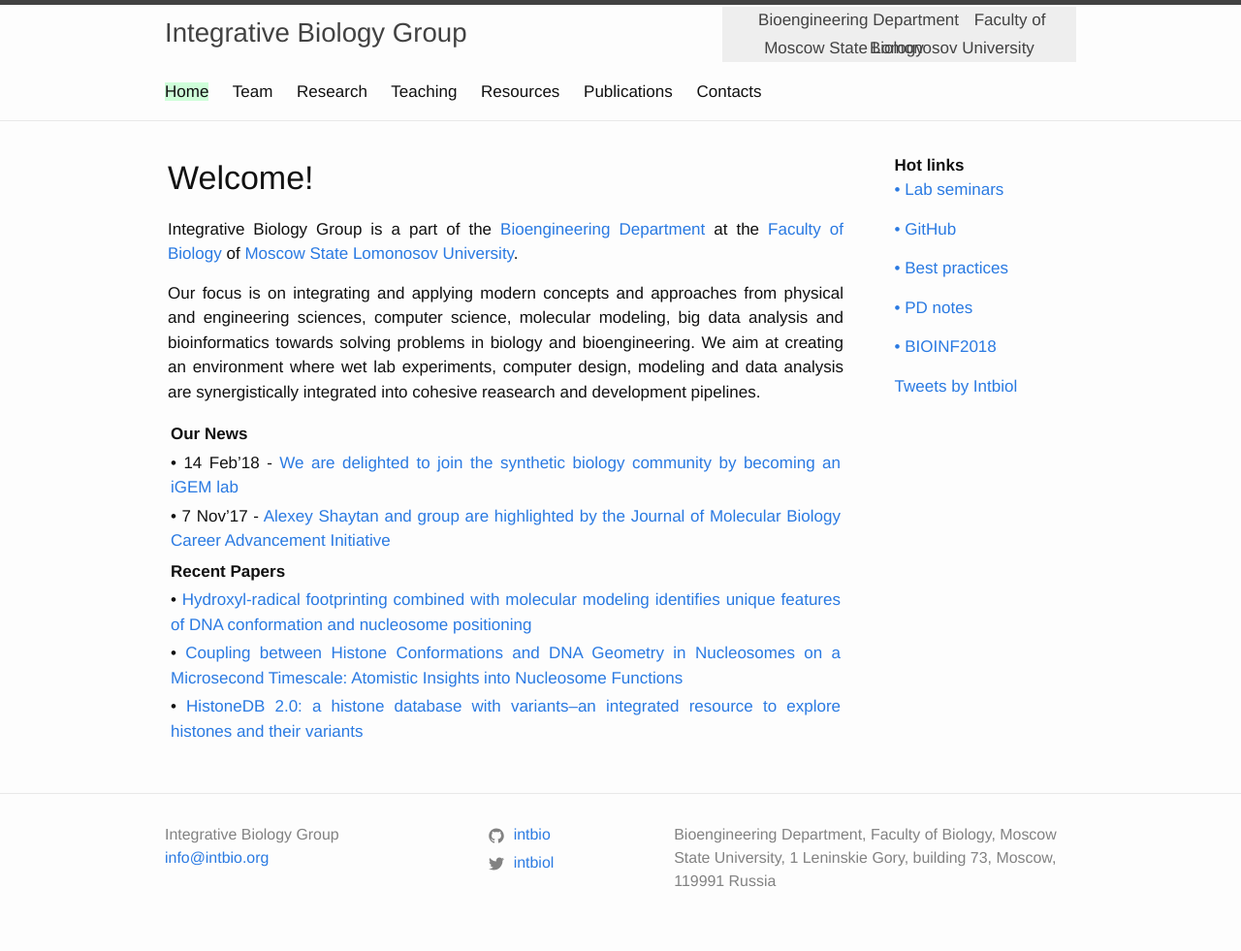
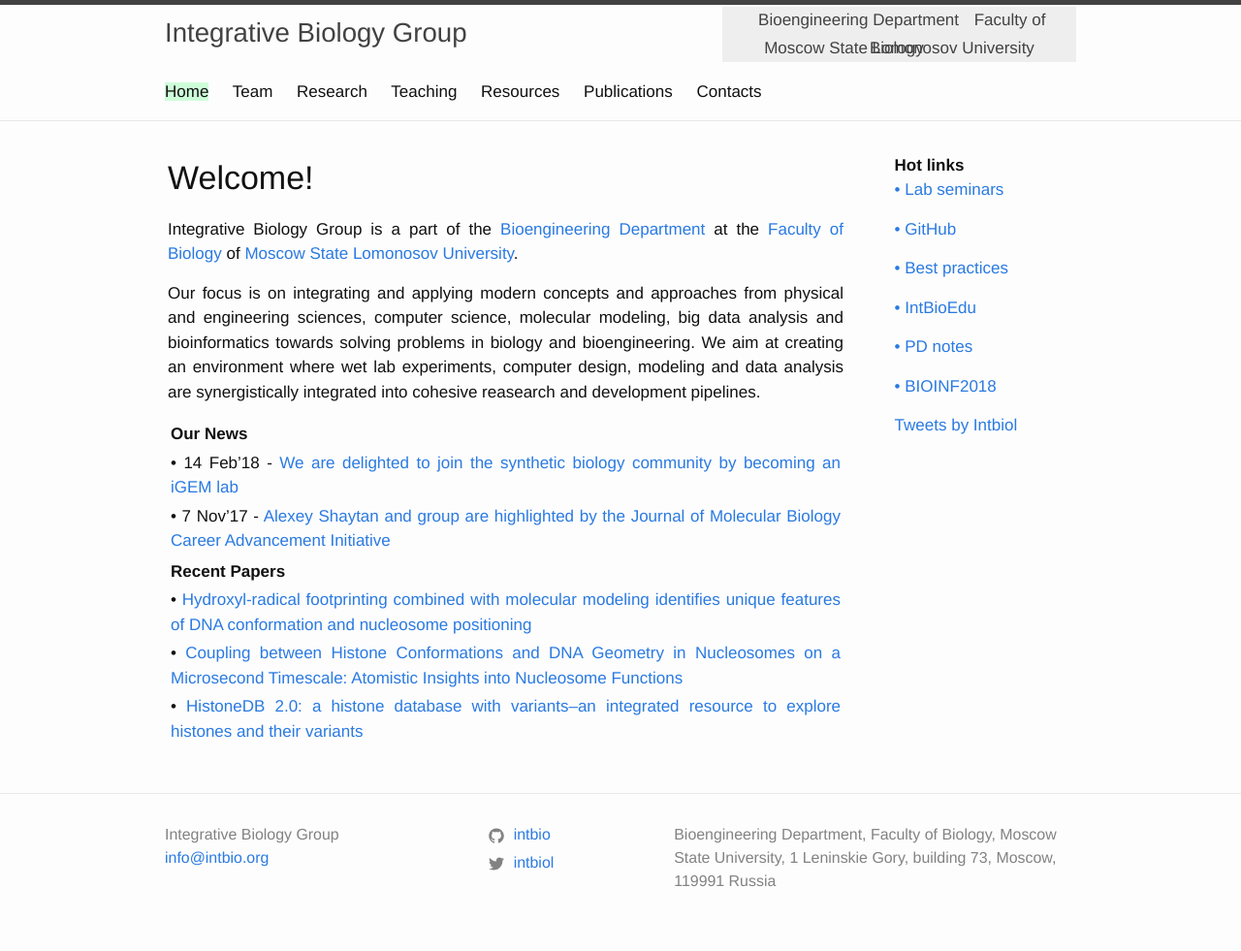
Before and after one commit to v-adlerberg/intbio.github.io, a Jekyll site: the page built from index.md, in a window 1280 px wide. Shown: the whole page at 97% size. Built offline with Jekyll 4.4.1, drawn with Linux system fonts in a browser that asks for light colours; comment, search, counter and statistics services are not loaded.

Commit message:
Update home.html

```diff
--- a/_layouts/home.html
+++ b/_layouts/home.html
@@ -24,6 +24,7 @@
          <li><a href="CBsem">• Lab seminars</a></li>
          <li><a href="https://github.com/intbio">• GitHub</a></li>
          <li><a href="https://github.com/intbio/best_practices">• Best practices</a></li>
+         <li><a href="https://github.com/intbio/IntBioEdu">• IntBioEdu</a></li>
          <li><a href="https://github.com/molsim/PDnotes">• PD notes</a></li>
          <li><a href="http://intbio.org/bioinf2018">• BIOINF2018</a></li>
 
```
